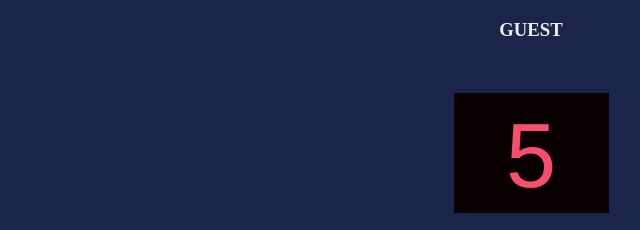
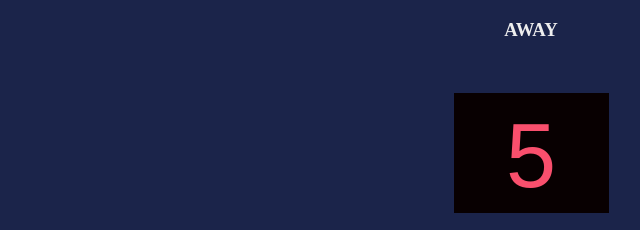
Before and after one commit to mohanreddy-18/BasketballGame-scorecard, a plain HTML site: page index.html in a window 1280 px wide. Shown: the top 230 px of the page, 429-1069 px from the left. Drawn offline with Linux system fonts and the light colour scheme.

Commit message:
removed the readme scrimba text and changed the guest to away.

```diff
--- a/index.html
+++ b/index.html
@@ -8,7 +8,7 @@
                 <h3 class="box2">HOME</h3>
             </div>
             <div>
-                <h3 class="box2">GUEST</h3>
+                <h3 class="box2">AWAY</h3>
             </div>
         </div>
         <div class="container">
```
Also changed, not shown: 1 other file.
